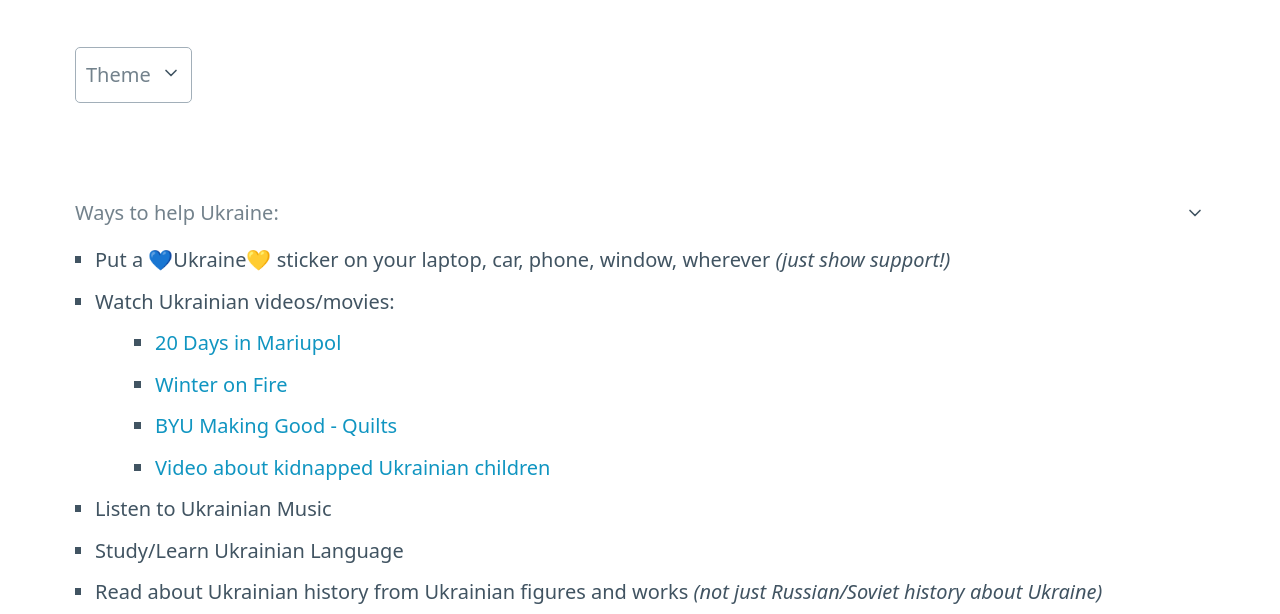
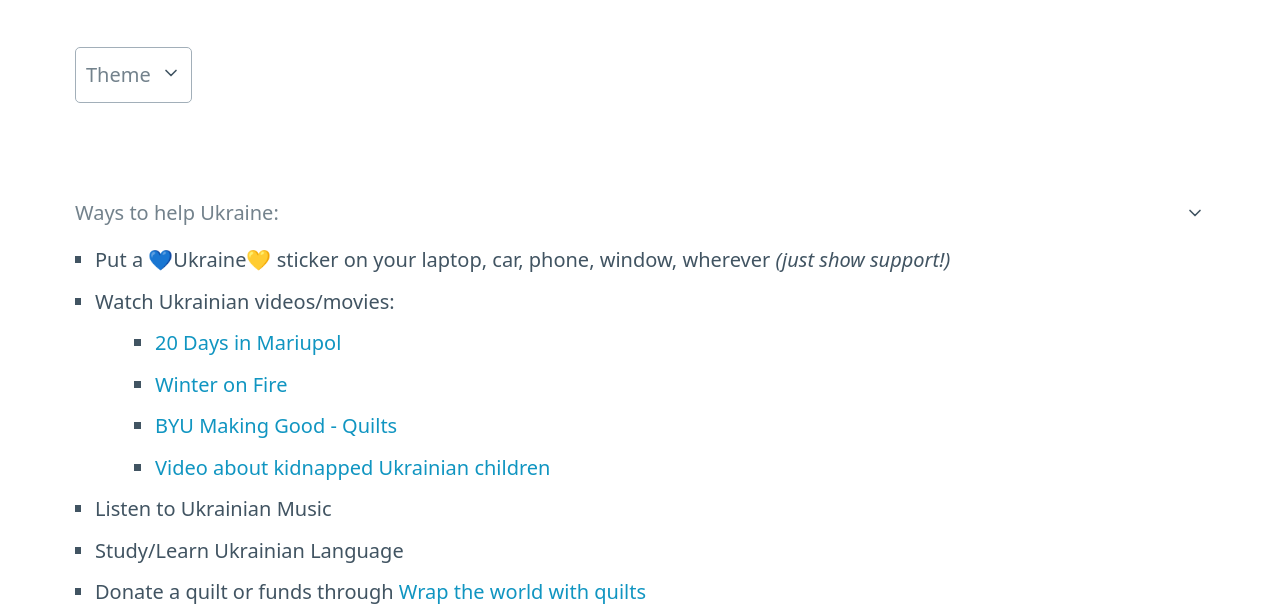
Before and after one commit to n8petersen/UkraineHelpList, a plain HTML site: page public/index.html in a window 1280 px wide. Shown: the part 173-787 px from the top of the page. Drawn offline with Linux system fonts and the light colour scheme.

Commit message:
add quilt site

```diff
--- a/public/index.html
+++ b/public/index.html
@@ -57,6 +57,7 @@
           </li>
           <li>Listen to Ukrainian Music</li>
           <li>Study/Learn Ukrainian Language</li>
+          <li>Donate a quilt or funds through <a href="https://hellocottons.com" target="_blank" rel="noopener noreferrer">Wrap the world with quilts</a></li>
           <li>Read about Ukrainian history from Ukrainian figures and works <i>(not just Russian/Soviet history about Ukraine)</i>
             <ul>
               <li><a href="https://g.co/kgs/b2BpcfB" target="_blank" rel="noopener noreferrer">Red Famine - Anne Applebaum</a></li>
```
